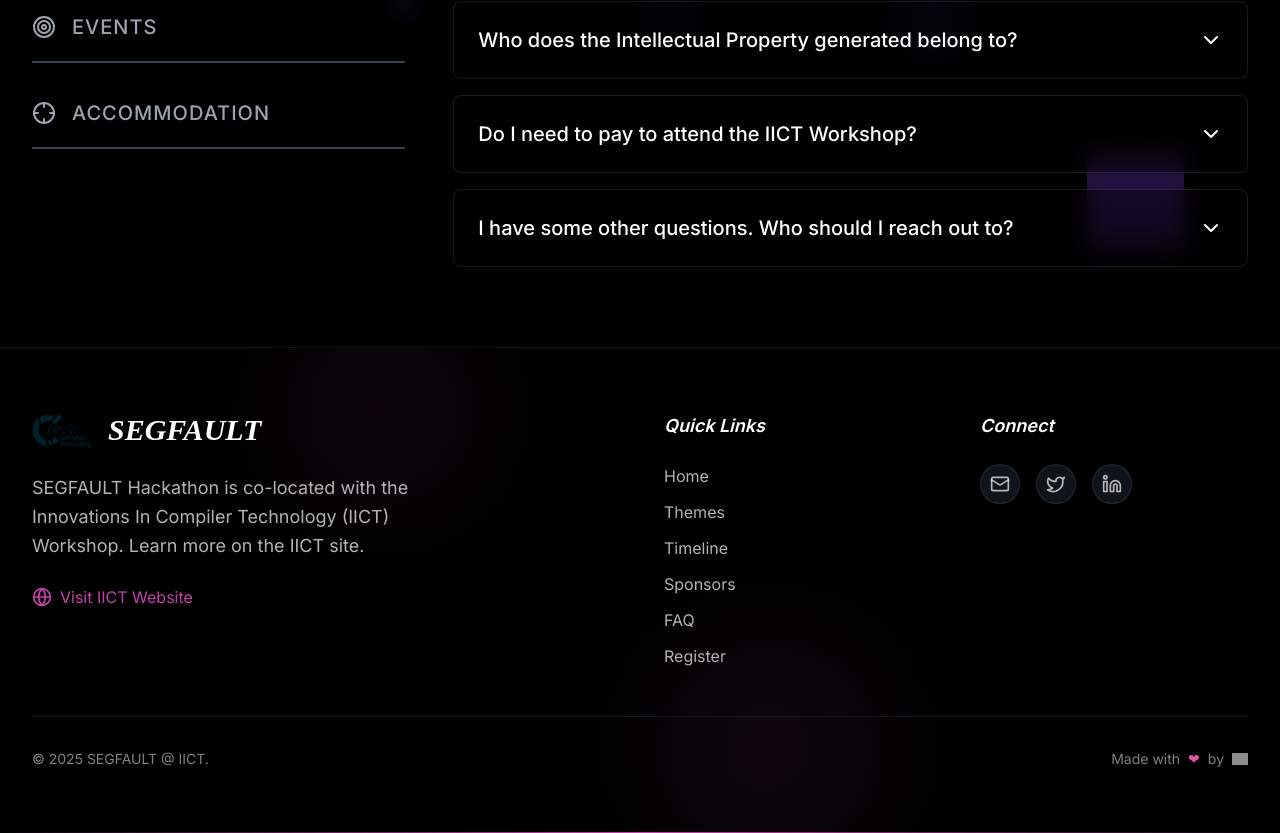
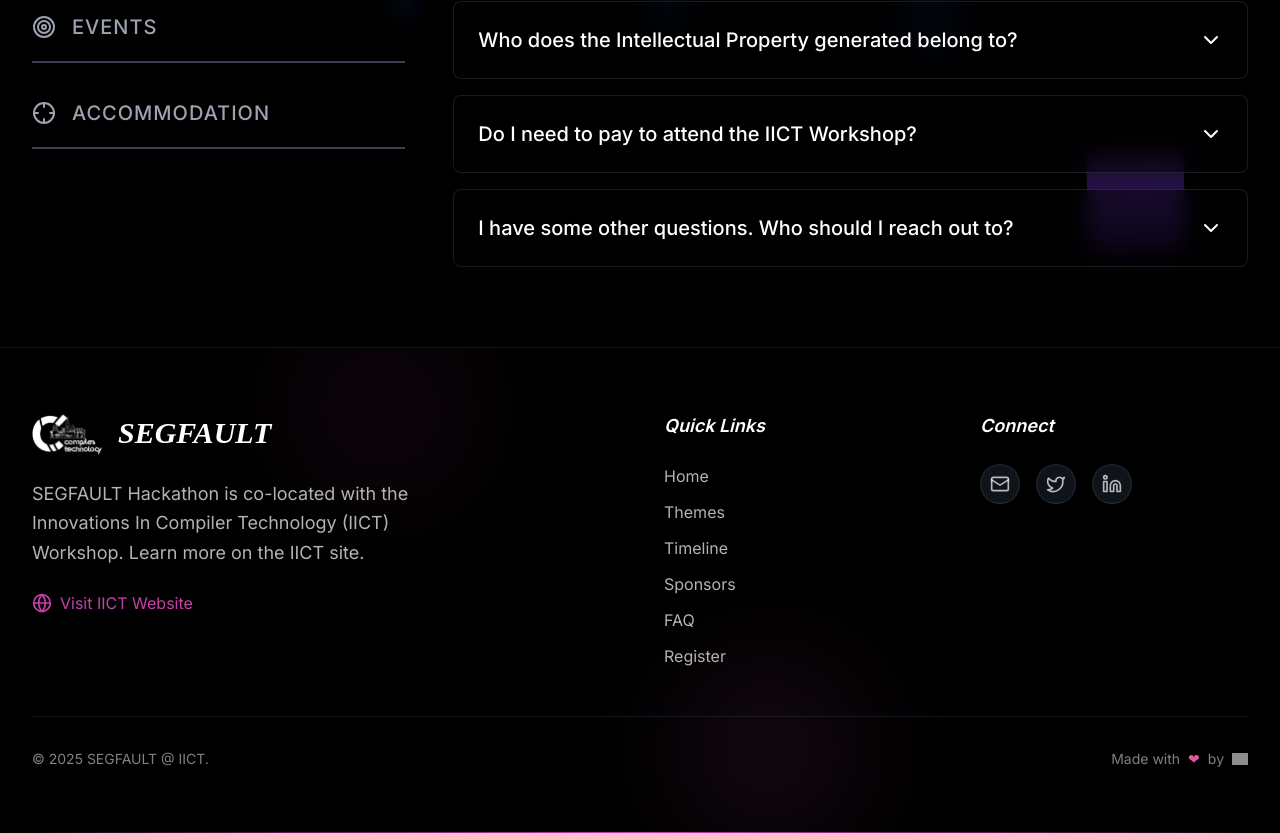
Before and after one commit to pbdsce/iict-hack, a Next.js app: page / in a window 1280 px wide. Shown: the part 4726-5559 px from the top of the page. Built offline with nearby package versions, Linux system fonts and the light colour scheme; grey boxes are pictures that could not be loaded.

Commit message:
fix: Update footer and navbar image sizes for improved branding consistency

```diff
--- a/components/ui/footer.tsx
+++ b/components/ui/footer.tsx
@@ -62,9 +62,9 @@ export function Footer() {
               <Image
                 src="/images/shortlogo.png"
                 alt="SegFault Logo"
-                width={60}
-                height={60}
-                className="object-contain"
+                width={70}
+                height={70}
+                className="object-contain brightness-0 invert"
               />
               <h3 className="text-2xl md:text-3xl font-bold text-white font-corsiva italic">SEGFAULT</h3>
             </motion.div>
--- a/components/ui/navbar.tsx
+++ b/components/ui/navbar.tsx
@@ -77,7 +77,7 @@ export default function AnimatedNavbar() {
           <Image
             src={logo}
             alt="Logo"
-            className="h-10 w-auto"
+            className="h-14 w-auto"
           />
         </a>
 
```
